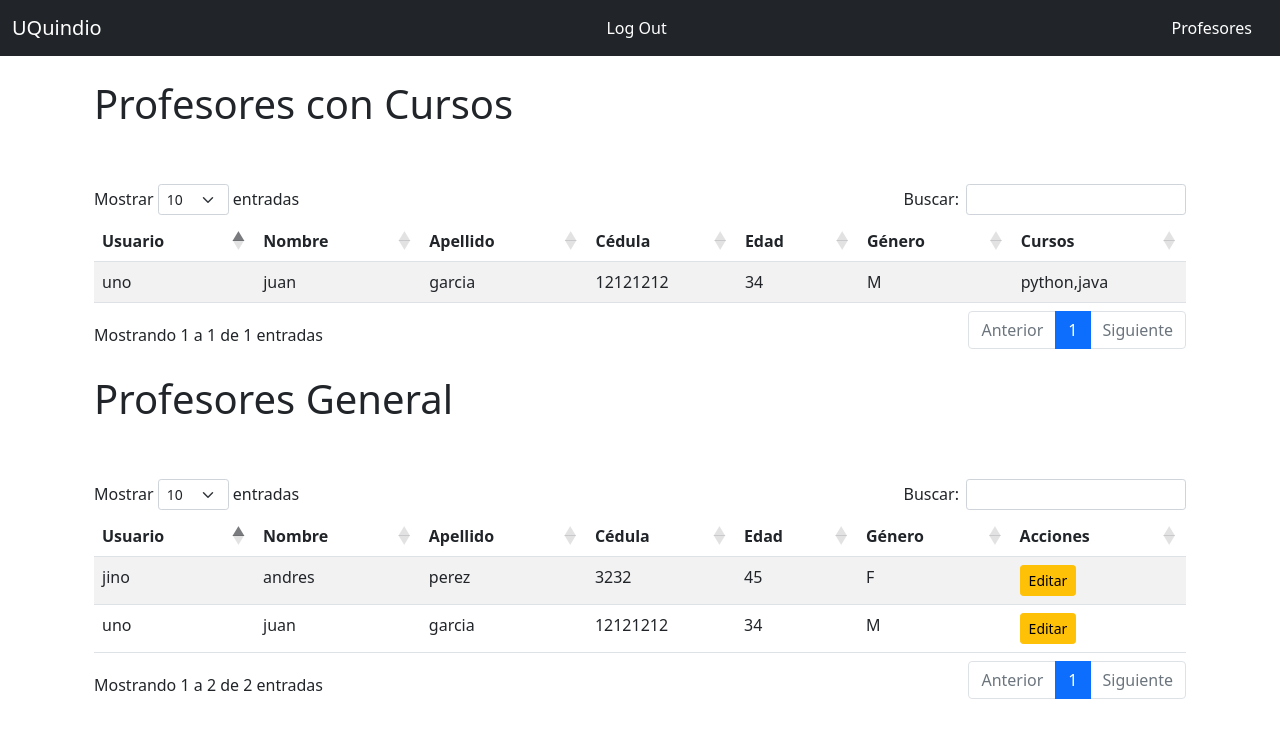
After one commit to Ang3l1t0/proyecto_mintic, a Flask app: page /admin/teachers in a window 1280 px wide. The commit adds this page. Shown: the top 738 px of the page. Run offline with Flask 2, Linux system fonts and the light colour scheme; a user stored in the database is signed in; data comes from the database, SQL or seed files in the repository; both versions use the stored data as it was after the commit; some libraries are stand-ins or nearby versions.

Commit message:
admin teacher edit

```diff
--- a/app.py
+++ b/app.py
@@ -229,6 +229,25 @@ class EditProfileForm(FlaskForm):
     email = StringField('Email UniQuindio', validators=[Length(0, 64)])
     submit = SubmitField('Editar')
 
+class AdminEditTeacherForm(FlaskForm):
+    name = StringField('Nombre', validators=[Length(0, 64)])
+    last_name = StringField('Apellido', validators=[Length(0, 64)])
+    cc = StringField('Cédula', validators=[Length(0, 64)])
+    age = StringField('Edad', validators=[Length(0, 64)])
+    genre = StringField('Género', validators=[Length(0, 64)])
+    email = StringField('Email UniQuindio', validators=[Length(0, 64)])
+    password = PasswordField('Password', validators=[EqualTo('password2', message='Passwords deben ser iguales')])
+    password2 = PasswordField('Confirma password')
+    submit = SubmitField('Editar')
+
+    def validate_email(self, field):
+        if Teacher.query.filter_by(email=field.data).first():
+            raise ValidationError('Email ya registrado')
+
+    def validate_username(self, field):
+        if Teacher.query.filter_by(username=field.data).first():
+            raise ValidationError('Usuario ya registrado')
+
 
 class SubmitHomework(FlaskForm):
     homework = FileField('Documento')
@@ -297,7 +316,31 @@ def edit_profile():
     form.email.data = current_user.email
     return render_template('edit_profile.html', form=form)
 
-
+@app.route('/admin/teachers/edit-profile/<username>', methods=['GET', 'POST'])
+@login_required
+def admin_teachers_edit_profile(username):
+    form = AdminEditTeacherForm()
+    if form.validate_on_submit():
+        teacher = Teacher.query.filter_by(username=username).first_or_404()
+        if not form.email.data =="":
+            teacher.email=form.email.data
+        if not form.name.data =="":
+            teacher.name=form.name.data
+        if not form.last_name.data =="":
+            teacher.last_name=form.last_name.data
+        if not form.cc.data =="":
+            teacher.cc=form.cc.data
+        if not form.age.data =="":
+            teacher.age=form.age.data
+        if not form.genre.data =="":
+            teacher.genre=form.genre.data
+        if not form.password.data =="":
+            teacher.password=form.password.data
+        db.session.flush()
+        db.session.commit()
+        flash('Perfil actualizado.')
+        return redirect(url_for('admin_teachers'))
+    return render_template('admin_edit_teacher.html', form=form)
 
 @app.route('/courses/<username>')
 @login_required
@@ -410,6 +453,15 @@ def admin_login():
         flash('Usuario o clave inválida')
     return render_template('admin_login.html', form=form, name=name)
 
+@app.route('/admin/teachers', methods=['GET', 'POST'])
+@login_required
+@require_role(role="Admin")
+def admin_teachers():
+    result = db.session.execute('Select teachers.username As teacher_username, teachers.name As teacher_name, teachers.last_name As teacher_last_name, teachers.cc As teacher_cc, teachers.age As teacher_age, teachers.genre As teacher_genre, Group_Concat(courses.name) As teacher_courses From teachers Inner Join courses On teachers.id = courses.teacher_id Group By teachers.username, teachers.name')
+    result2 = db.session.execute('Select * From teachers')
+    return render_template('admin_teachers.html', result=result, result2=result2)
+
+
 @app.route('/teacher/courses/<username>', methods=['GET', 'POST'])
 @login_required
 @require_role(role="Teacher")
--- /dev/null
+++ b/templates/admin_teachers.html
@@ -0,0 +1,119 @@
+{% extends "base.html" %}
+{% from "_macros.html" import render_modal_asign with context %}
+{% from "_macros.html" import render_field with context %}
+
+
+
+{% block page_content %}
+<div class="page-header">
+    <h1>Profesores con Cursos</h1>
+    <br/>
+
+</div>
+<br/>
+
+    <table id="data" class="table table-striped">
+      <thead>
+        <tr>
+          <th>Usuario</th>
+          <th>Nombre</th>
+          <th>Apellido</th>
+          <th>Cédula</th>
+          <th>Edad</th>
+          <th>Género</th>
+          <th>Cursos</th>
+        </tr>
+      </thead>
+      <tbody>
+        {% for r in result %}
+          <tr>
+            <td>{{ r.teacher_username }}</td>
+            <td>{{ r.teacher_name }}</td>
+            <td>{{ r.teacher_last_name }}</td>
+            <td>{{ r.teacher_cc }}</td>
+            <td>{{ r.teacher_age }}</td>
+            <td>{{ r.teacher_genre}}</td>
+            <td>{{ r.teacher_courses }}</td>
+
+          </tr>
+        {% endfor %}
+      </tbody>
+    </table>
+    <br/>
+    <div class="page-header">
+        <h1>Profesores General</h1>
+        <br/>
+
+    </div>
+    <br/>
+
+        <table id="data2" class="table table-striped">
+          <thead>
+            <tr>
+              <th>Usuario</th>
+              <th>Nombre</th>
+              <th>Apellido</th>
+              <th>Cédula</th>
+              <th>Edad</th>
+              <th>Género</th>
+              <th>Acciones</th>
+            </tr>
+          </thead>
+          <tbody>
+            {% for r2 in result2 %}
+
+              <tr>
+                <td>{{ r2.username }}</td>
+                <td>{{ r2.name }}</td>
+                <td>{{ r2.last_name }}</td>
+                <td>{{ r2.cc }}</td>
+                <td>{{ r2.age }}</td>
+                <td>{{ r2.genre}}</td>
+                <td><a href="{{ url_for('admin_teachers_edit_profile', username=r2.username) }}">
+                    <span class="btn btn-warning btn-sm">Editar</span>
+                  </a></td>
+
+              </tr>
+
+            {% endfor %}
+          </tbody>
+        </table>
+
+{% endblock %}
+
+{% block scripts %}
+  <script>
+    $(document).ready(function () {
+      $('#data').DataTable({
+        "language":
+        {
+          "search": "Buscar:",
+          "lengthMenu":     "Mostrar _MENU_ entradas",
+          "info":           "Mostrando _START_ a _END_ de _TOTAL_ entradas",
+          "paginate": {
+            "first":      "Primero",
+            "last":       "Ultimo",
+            "next":       "Siguiente",
+            "previous":   "Anterior"
+        },
+        }
+      })
+    });
+    $(document).ready(function () {
+        $('#data2').DataTable({
+          "language":
+          {
+            "search": "Buscar:",
+            "lengthMenu":     "Mostrar _MENU_ entradas",
+            "info":           "Mostrando _START_ a _END_ de _TOTAL_ entradas",
+            "paginate": {
+              "first":      "Primero",
+              "last":       "Ultimo",
+              "next":       "Siguiente",
+              "previous":   "Anterior"
+          },
+          }
+        })
+      });
+  </script>
+{% endblock %}
--- a/templates/base.html
+++ b/templates/base.html
@@ -28,7 +28,6 @@
             <!-- loop de los mensajes de error flash() -->
             {% for message in get_flashed_messages() %}
                 <div class="alert alert-warning">
-                    <button type="button" class="close" data-dismiss="alert">&times;</button>
                     {{ message }}
                 </div>
             {% endfor %}
--- a/templates/navbar.html
+++ b/templates/navbar.html
@@ -9,10 +9,13 @@
           <a class="nav-link" href="{{ url_for('user', username=current_user.username) }}">Perfil</a>
           <a class="nav-link" href="{{ url_for('courses', username=current_user.username) }}">Cursos</a>
           <a class="nav-link" href="{{ url_for('logout') }}">Log Out</a>
-      {% else  %}
+      {% elif session['account_type'] == 'Teacher'  %}
         <a class="nav-link" href="{{ url_for('user_teacher', username=current_user.username) }}">Perfil</a>
         <a class="nav-link" href="{{ url_for('courses_teacher', username=current_user.username) }}">Cursos</a>
         <a class="nav-link" href="{{ url_for('logout') }}">Log Out</a>
+      {% else %}
+        <a class="nav-link" href="{{ url_for('logout') }}">Log Out</a>
+        <a class="nav-link" href="{{ url_for('admin_teachers') }}">Profesores</a>
       {% endif %}
           {% else %}
 
```
Also changed, not shown: templates/admin_edit_teacher.html (added, +85 -0 lines), grades.sqlite.
